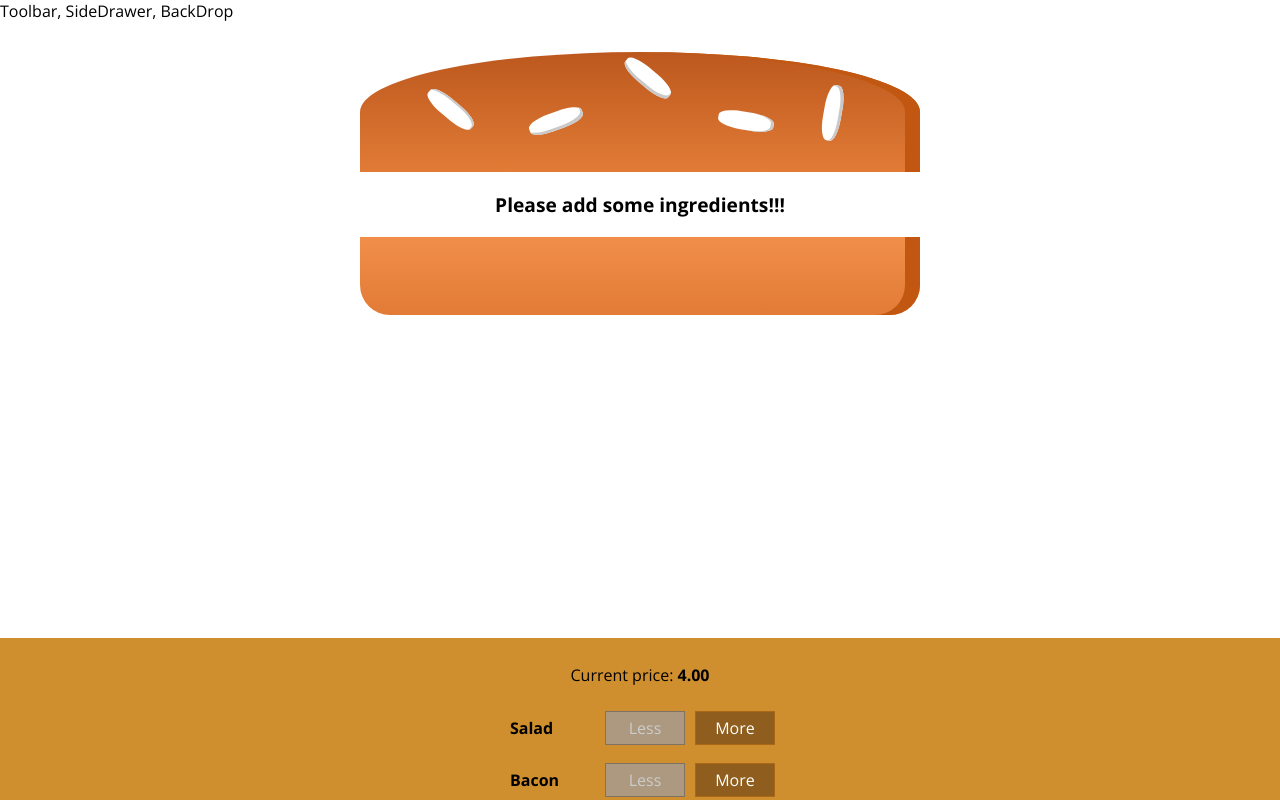
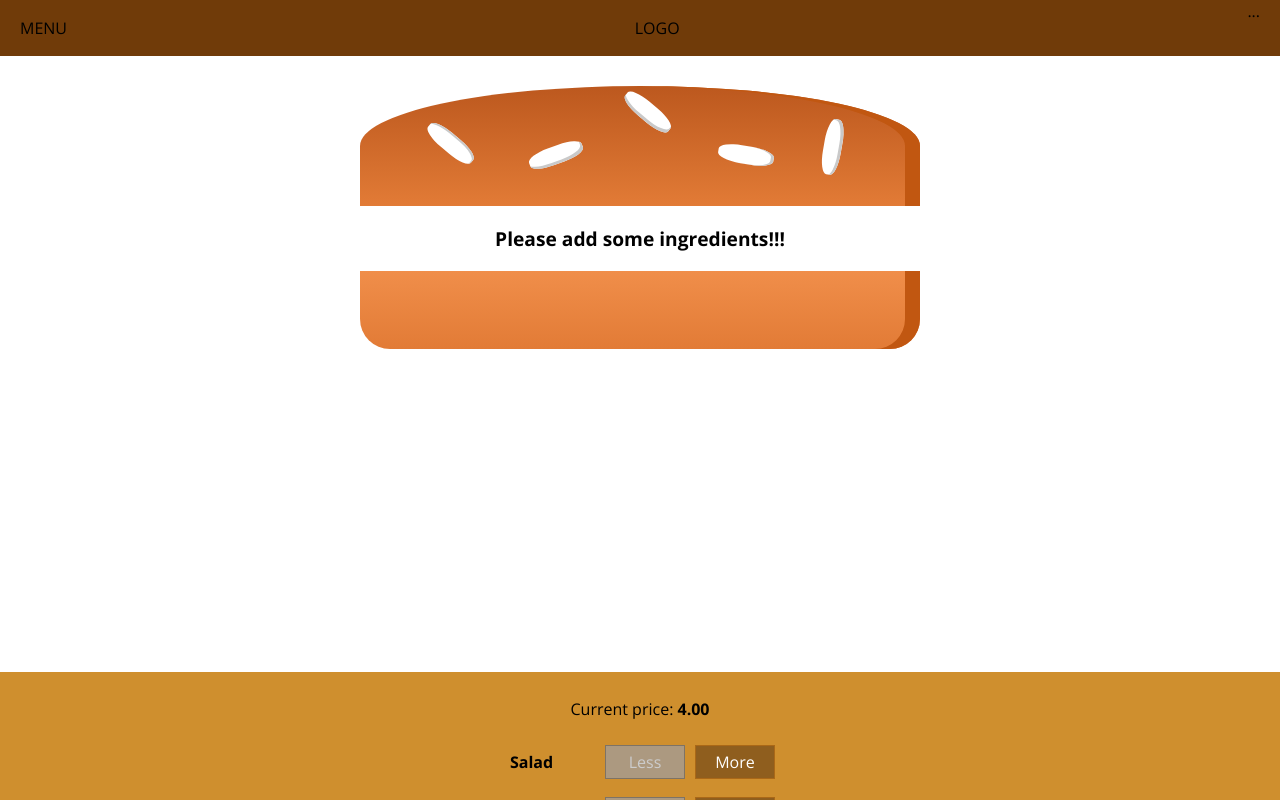
Before and after one commit to biancama/burger-builder, a React (Create React App) app: page / in a window 1280 px wide. Shown: the top 800 px of the page. Built offline with nearby package versions, Linux system fonts and the light colour scheme.

Commit message:
Added a toolbar

```diff
--- a/src/components/Burger/OrderSummary/OrderSummary.js
+++ b/src/components/Burger/OrderSummary/OrderSummary.js
@@ -17,6 +17,7 @@
         <ul>
             {ingredientsSummary}
         </ul>
+        <p><strong>Total Price: {props.totalPrice}</strong></p>
         <p>Continue to checkout?</p>
         <Button btnType="Danger" clicked={props.purchaseCanceled}>CANCEL</Button>
         <Button btnType="Success" clicked={props.purchaseContinued}>CONTINUE</Button>
--- a/src/components/Layout/Layout.js
+++ b/src/components/Layout/Layout.js
@@ -1,11 +1,11 @@
 import React, {} from 'react';
 import Aux from '../../hoc/Aux';
 import styles from './Layout.module.css';
-
+import Toolbar from '../Navigation/Toolbar/Toolbar';
 
 const layout = (props) => (
     <Aux>
-        <div>Toolbar, SideDrawer, BackDrop</div>
+        <Toolbar></Toolbar>
         <main className={styles.Content}>
             {props.children}
         </main>
--- a/src/components/Layout/Layout.module.css
+++ b/src/components/Layout/Layout.module.css
@@ -1,3 +1,3 @@
 .Content {
-    margin-top: 16px;
+    margin-top: 72px;
 }
--- /dev/null
+++ b/src/components/Navigation/Toolbar/Toolbar.js
@@ -0,0 +1,14 @@
+import React from 'react';
+import classes from './Toolbar.module.css';
+
+const toolbar = (props) => (
+    <header className={classes.Toolbar}>
+        <div>MENU</div>
+        <div>LOGO</div>
+        <nav>
+            ...
+        </nav>
+    </header>
+) ;
+
+export default toolbar;
--- /dev/null
+++ b/src/components/Navigation/Toolbar/Toolbar.module.css
@@ -0,0 +1,17 @@
+.Toolbar {
+    height: 56px;
+    width: 100%;
+    position: fixed;
+    top: 0;
+    left: 0;
+    background-color: #703B09;
+    display: flex;
+    justify-content: space-between;
+    align-items: center;
+    padding: 0 20px;
+    box-sizing: border-box;
+    z-index: 90;
+}
+.Toolbar nav {
+    height: 100%;
+}
--- a/src/containers/BurgerBuilder/BurgerBuilder.js
+++ b/src/containers/BurgerBuilder/BurgerBuilder.js
@@ -71,7 +71,8 @@
                 <Modal show={this.state.purchasing} modalClosed={this.purchaseCancelHandler}>
                     <OrderSummary ingredients={this.state.ingredients}
                         purchaseCanceled={this.purchaseCancelHandler}
-                        purchaseContinued={this.purchaseContinueHandler}/>
+                        purchaseContinued={this.purchaseContinueHandler}
+                        totalPrice={this.state.totalPrice.toFixed(2)}/>
                 </Modal>
                 <Burger ingredients={this.state.ingredients}/>
                 <BuildControls ingredientAdded={this.addingIngredientHandler} ingredientRemoved={this.removingIngredientHandler} disabled={disabledInfo}
```
